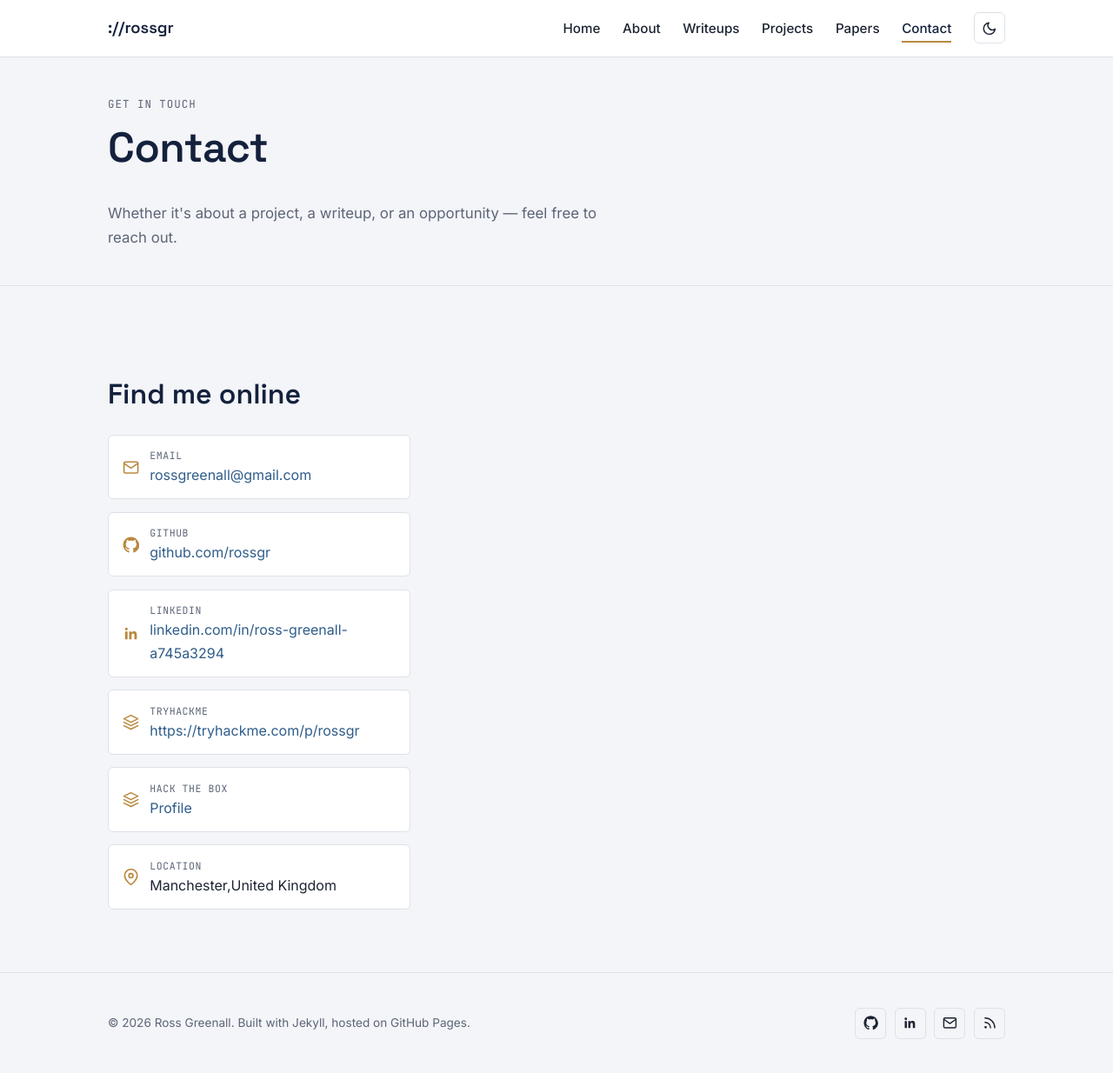
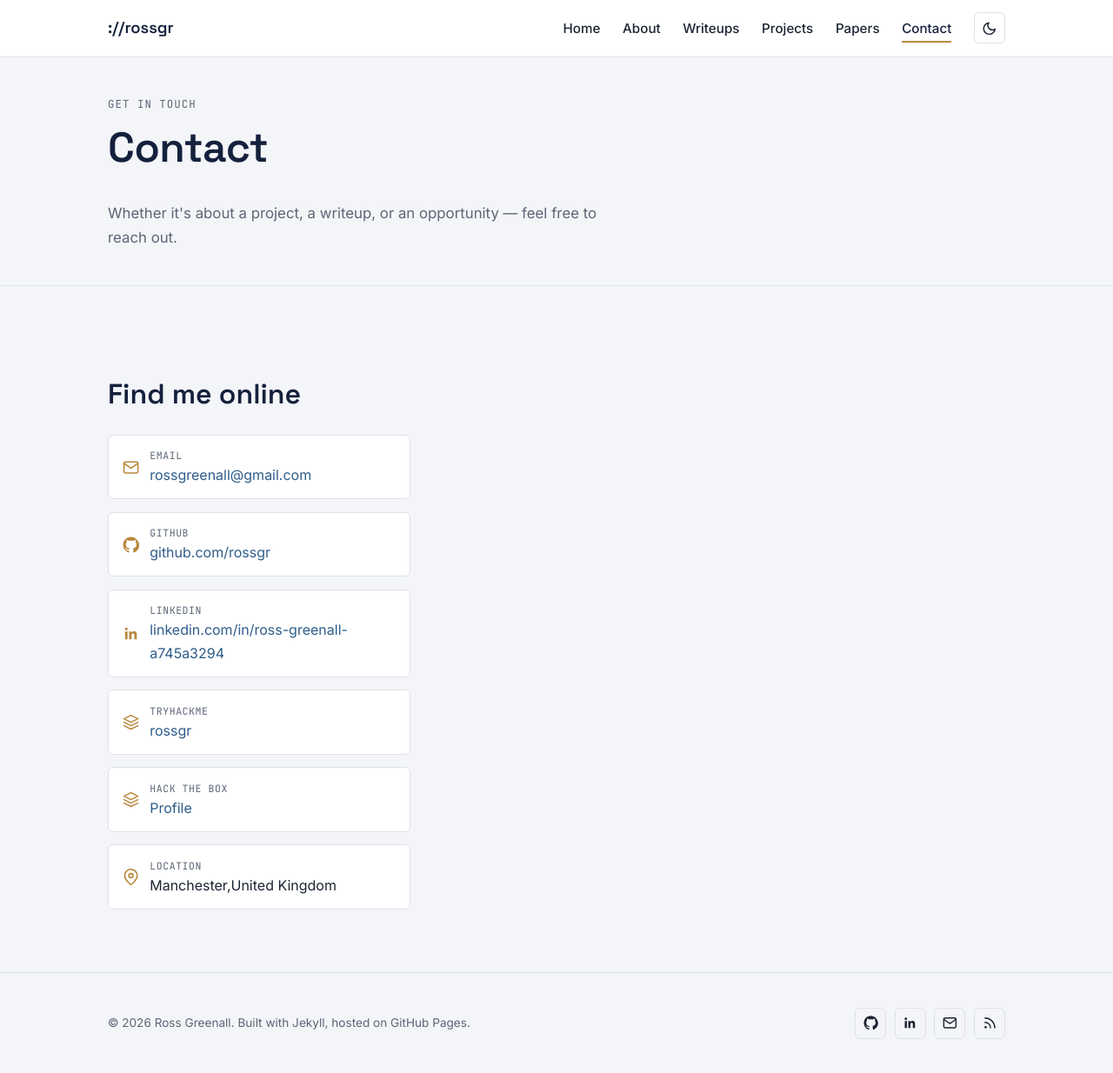
Before and after one commit to rossgr/rossgr.github.io, a Jekyll site: the page built from contact.md, in a window 1280 px wide and 1235 px high. Shown: the whole window at 87% size. Built offline with Jekyll 4.4.1, drawn with Linux system fonts in a browser that asks for light colours.

Commit message:
Update TryHackMe and Hack The Box links

```diff
--- a/_config.yml
+++ b/_config.yml
@@ -28,8 +28,8 @@
   github: "rossgr"
   linkedin: "ross-greenall-a745a3294"
   twitter: ""        # leave blank to hide
-  tryhackme: "https://tryhackme.com/p/rossgr"       # leave blank to hide
-  hackthebox: "@rossgr"      # leave blank to hide
+  tryhackme: "rossgr"       # leave blank to hide
+  hackthebox: "https://profile.hackthebox.com/profile/019e509e-c37b-71c8-b71e-ad2bf410fcc9"      # leave blank to hide
   cv: ""              # path to a PDF CV, e.g. /assets/cv.pdf — leave blank to hide
 
 # ─────────────────────────────────────────────
```
